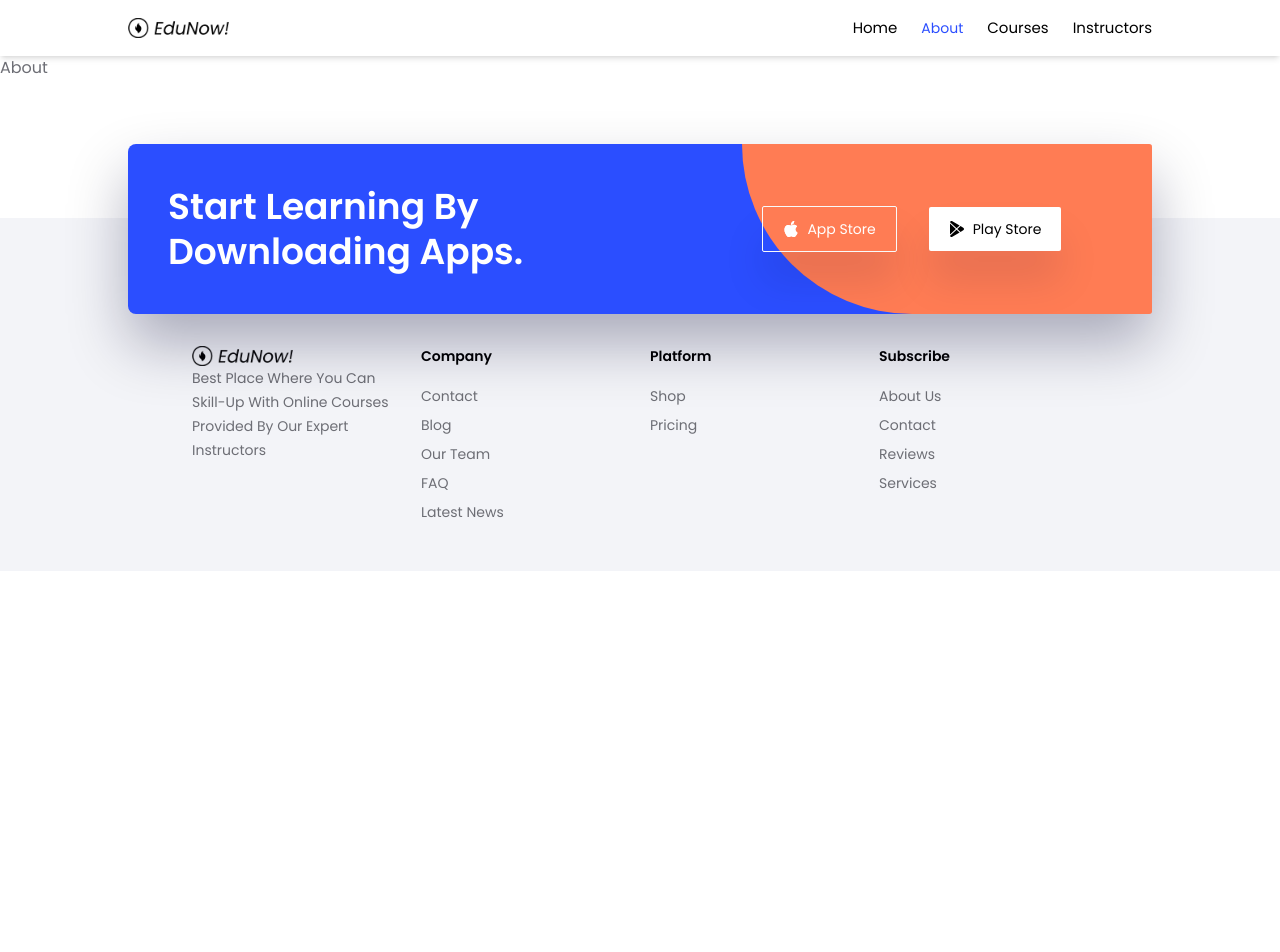
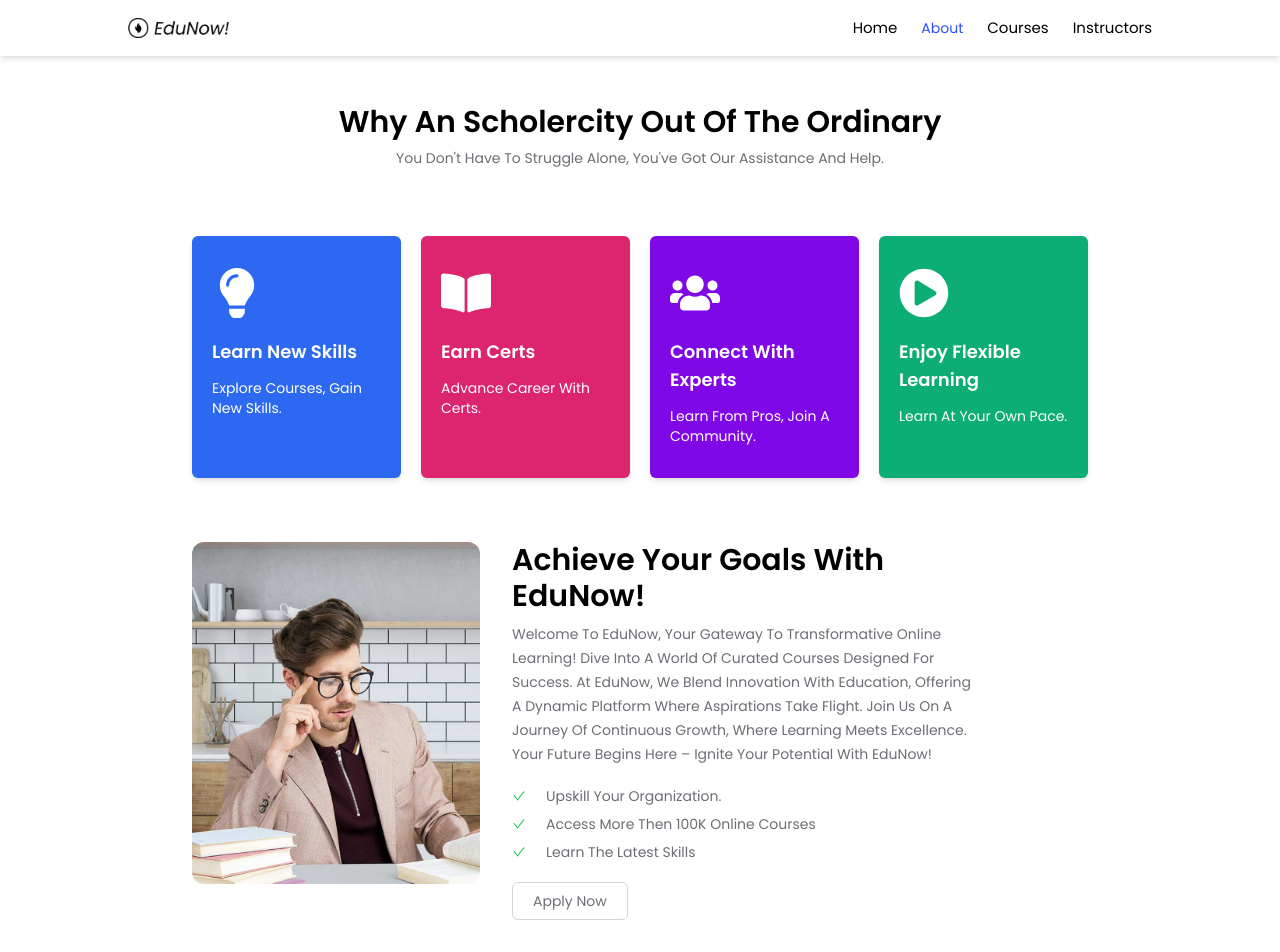
Before and after one commit to The-Cryptocrats/single-page-app, a React (Vite) app: page /about in a window 1280 px wide. Shown: the top 952 px of the page. Before the commit the page ends 800 px from the top, so only its background shows below. Built offline with nearby package versions, Linux system fonts and the light colour scheme.

Commit message:
update About page

```diff
--- a/src/pages/About.jsx
+++ b/src/pages/About.jsx
@@ -1,5 +1,109 @@
 import React from "react";
+import aboutImg from "../assets/images/about.jpg";
+import { FaLightbulb, FaBookOpen, FaPlayCircle, FaUsers } from "react-icons/fa";
+import { AiOutlineCheck } from "react-icons/ai";
 
 export const About = () => {
-  return <div>About</div>;
+  return (
+    <>
+      <section className="about">
+        <div className="container">
+          <div className="heading text-center py-12">
+            <h1 className="text-3xl font-semibold text-black">
+              Why An Scholercity Out Of The Ordinary
+            </h1>
+            <span className="text-sm mt-2 block">
+              you don't have to struggle alone, you've got our assistance and
+              help.
+            </span>
+          </div>
+          <div className="grid grid-cols-4 gap-5 mt-5 md:grid-cols-2">
+            <AboutCard
+              color="bg-[#2D69F0]"
+              icon={<FaLightbulb size={50} />}
+              title="Learn New Skills"
+              desc="Explore courses, gain new skills."
+            />
+            <AboutCard
+              color="bg-[#DD246E]"
+              icon={<FaBookOpen size={50} />}
+              title="Earn Certs"
+              desc="Advance career with Certs."
+            />
+            <AboutCard
+              color="bg-[#8007E6]"
+              icon={<FaUsers size={50} />}
+              title="Connect with Experts"
+              desc="Learn from pros, join a community."
+            />
+            <AboutCard
+              color="bg-[#0CAE74]"
+              icon={<FaPlayCircle size={50} />}
+              title="Enjoy Flexible Learning"
+              desc="Learn at your own pace."
+            />
+          </div>
+        </div>
+      </section>
+      <AboutContent />
+    </>
+  );
 };
+export const AboutCard = (props) => {
+  return (
+    <div
+      className={`box shadow-md p-5 py-8 rounded-md text-white ${props.color} cursor-pointer transition ease-in-out delay-150 hover:-translate-y-4 duration-300 `}
+    >
+      <div className="icon">{props.icon}</div>
+      <div className="text mt-5">
+        <h4 className="text-lg font-semibold my-3">{props.title}</h4>
+        <p className="text-sm">{props.desc}</p>
+      </div>
+    </div>
+  );
+};
+
+export const AboutContent = () => {
+  return (
+    <section className="mb-16 py-16">
+      <div className="container flex md:flex-col">
+        <div className="left w-1/3 md:w-full mr-8 md:mr-0 relative">
+          <img src={aboutImg} alt="aboutImg" className=" rounded-xl" />
+        </div>
+        <div className="right w-2/3 md:w-full md:mt-16">
+          <div className="heading w-4/5 md:w-full">
+            <h1 className="text-3xl font-semibold text-black">
+              Achieve Your Goals With EduNow!
+            </h1>
+            <span className="text-sm mt-2 block leading-6">
+              {" "}
+              Welcome to eduNow, your gateway to transformative online learning!
+              Dive into a world of curated courses designed for success. At
+              eduNow, we blend innovation with education, offering a dynamic
+              platform where aspirations take flight. Join us on a journey of
+              continuous growth, where learning meets excellence. Your future
+              begins here – ignite your potential with eduNow!
+            </span>
+            <ul className="my-5">
+              <li className="text-sm flex items-center gap-5">
+                <AiOutlineCheck className="text-green-500" /> Upskill your
+                organization.
+              </li>
+              <li className="text-sm flex items-center gap-5 my-2">
+                <AiOutlineCheck className="text-green-500" />
+                Access more then 100K online courses
+              </li>
+              <li className="text-sm flex items-center gap-5">
+                <AiOutlineCheck className="text-green-500" />
+                Learn the latest skills
+              </li>
+            </ul>
+            <button className="px-5 py-2 border border-gray-300 rounded-md text-sm">
+              Apply Now
+            </button>
+          </div>
+        </div>
+      </div>
+    </section>
+  );
+};
```
Also changed, not shown: src/assets/images/about.jpg (added).
